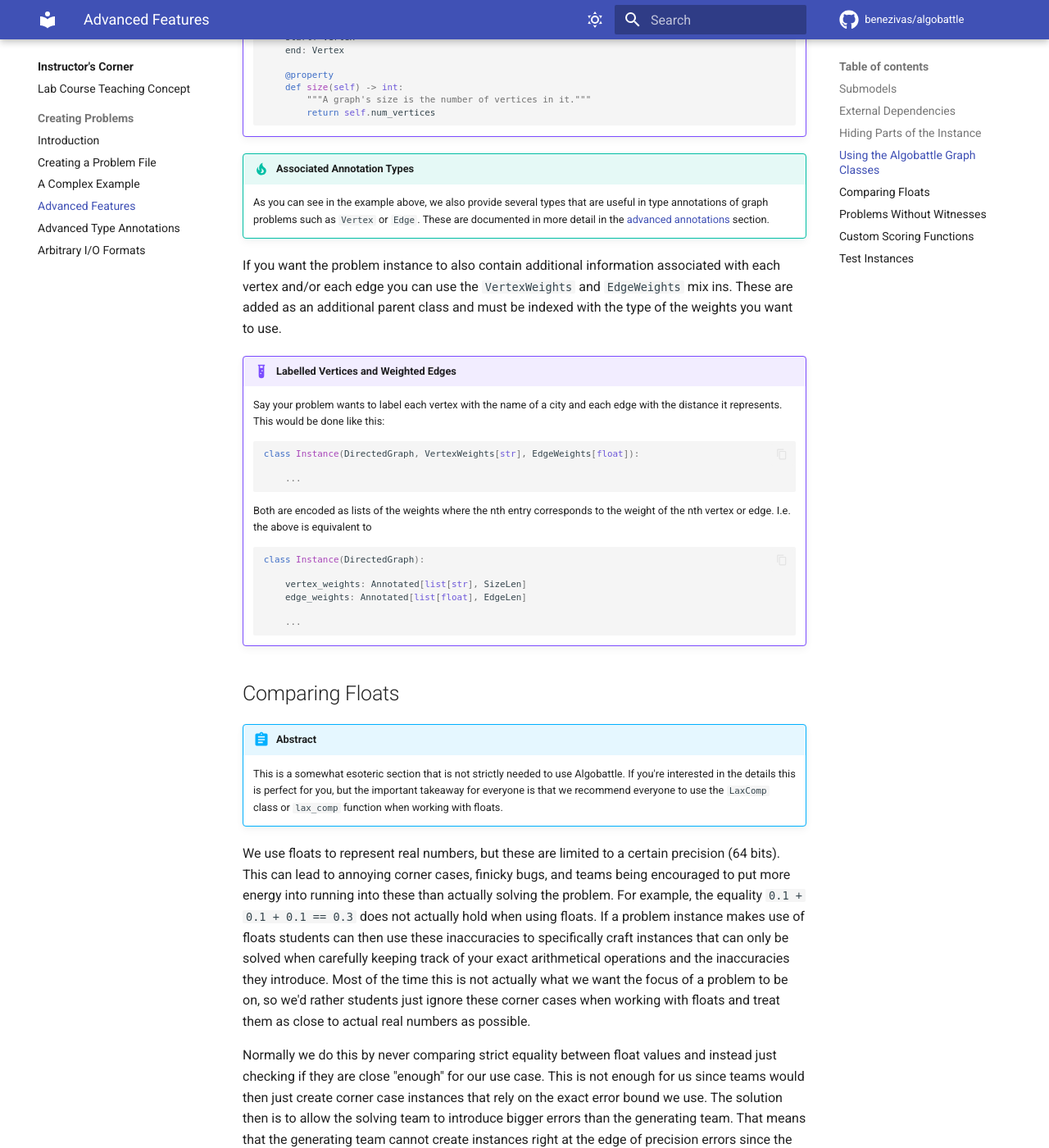
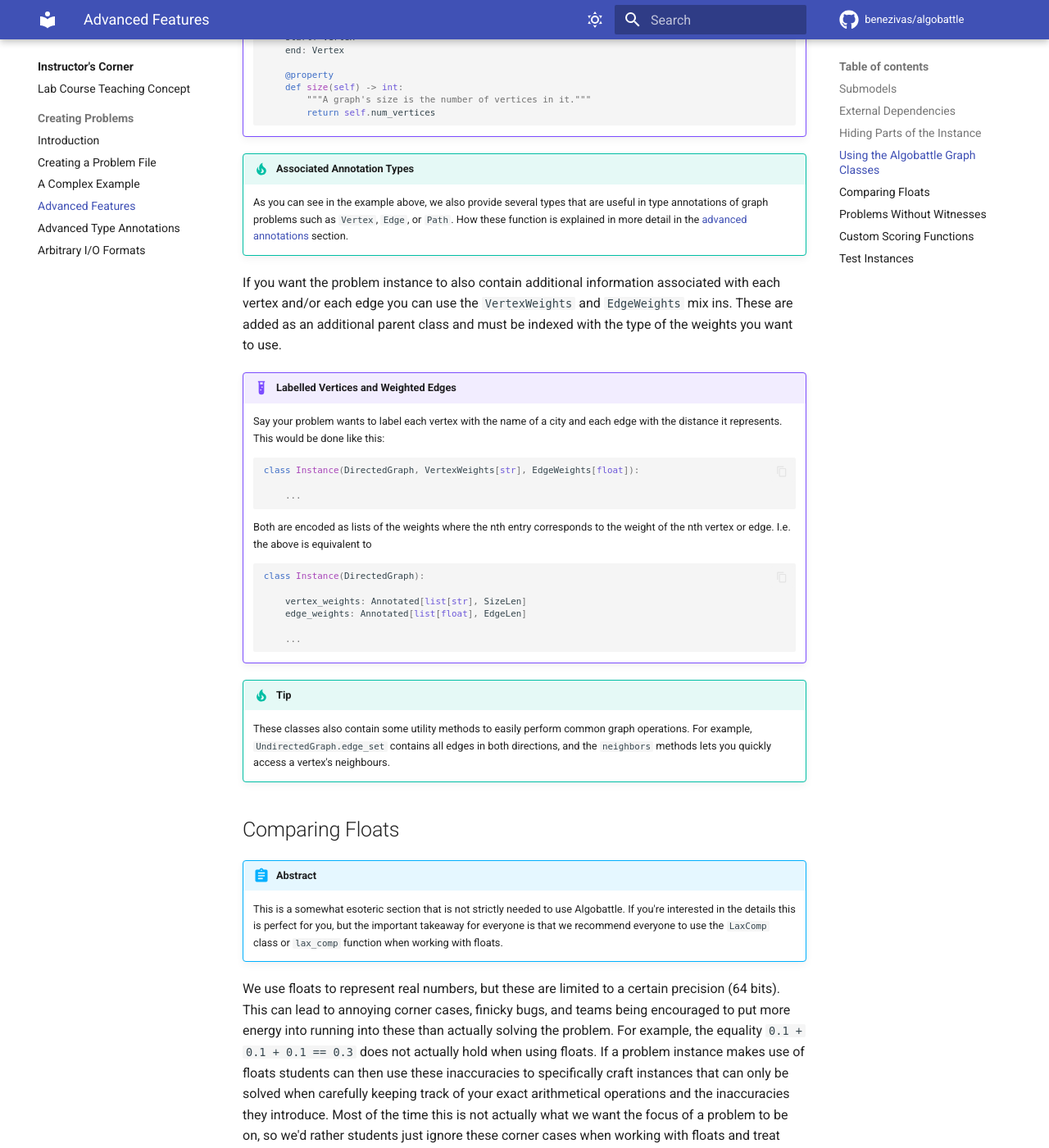
Before and after one commit to Benezivas/algobattle, an MkDocs documentation site: the page built from docs/instructor/problem/advanced.md, in a window 1280 px wide and 1400 px high, scrolled down 3674 px. Shown: the whole window at 82% size. Built offline with MkDocs 1.6.1 and Material for MkDocs 9.7.7, drawn with Linux system fonts in a browser that asks for light colours; some web fonts are replaced; comment, search, counter and statistics services are not loaded.

Commit message:
add docs

````diff
--- a/docs/instructor/problem/advanced.md
+++ b/docs/instructor/problem/advanced.md
@@ -172,7 +172,7 @@ directionless. Both graph's size is the number of vertices in it.
 
 !!! tip "Associated Annotation Types"
     As you can see in the example above, we also provide several types that are useful in type annotations of graph
-    problems such as `Vertex` or `Edge`. These are documented in more detail in the
+    problems such as `Vertex`, `Edge`, or `Path`. How these function is explained in more detail in the
     [advanced annotations](annotations.md) section.
 
 If you want the problem instance to also contain additional information associated with each vertex and/or each edge
@@ -200,6 +200,11 @@ indexed with the type of the weights you want to use.
 
         ...
     ```
+
+!!! tip
+    These classes also contain some utility methods to easily perform common graph operations. For example,
+    `UndirectedGraph.edge_set` contains all edges in both directions, and the `neighbors` methods lets you quickly
+    access a vertex's neighbours.
 
 ## Comparing Floats
 
````
